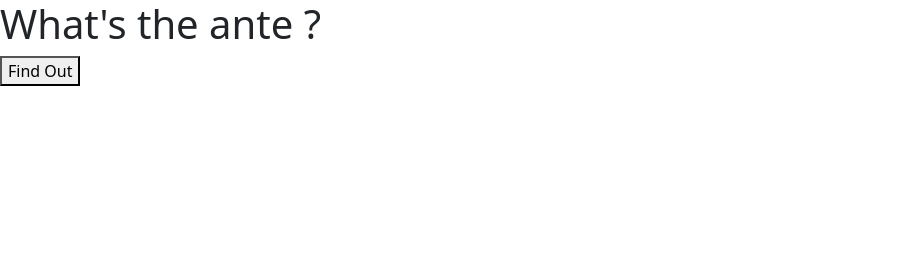
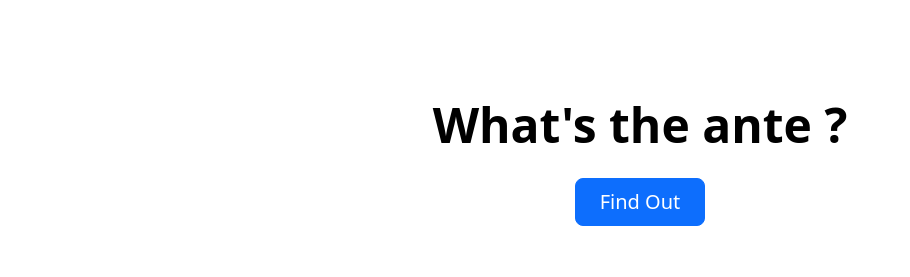
Before and after one commit to metadatarobot/ante, a plain HTML site: page index.html in a window 1280 px wide. Shown: the whole page, without its empty margins (0-910 px from the left). Drawn offline with nearby package versions, Linux system fonts and the light colour scheme.

Commit message:
Update index.html

```diff
--- a/index.html
+++ b/index.html
@@ -7,11 +7,16 @@
     <link href="https://cdn.jsdelivr.net/npm/bootstrap@5.3.3/dist/css/bootstrap.min.css" rel="stylesheet" integrity="sha384-QWTKZyjpPEjISv5WaRU9OFeRpok6YctnYmDr5pNlyT2bRjXh0JMhjY6hW+ALEwIH" crossorigin="anonymous">
   </head>
   <body>
-    <h1> What's the ante ?</h1>
+      <div class="px-4 py-5 my-5 text-center">
+    <h1 class="display-5 fw-bold text-body-emphasis">What's the ante ?</h1>
+    <div class="col-lg-6 mx-auto">
+      <p class="lead mb-4" id="demo"></p>
+      <div class="d-grid gap-2 d-sm-flex justify-content-sm-center">
+        <button type="button" class="btn btn-primary btn-lg px-4 gap-3" onclick="myFunction()">Find Out</button>
+      </div>
+    </div>
+  </div>
 
-    <button onclick="myFunction()">Find Out</button>
-
-<p id="demo"></p>
 
 <script>
 function myFunction() {
```
